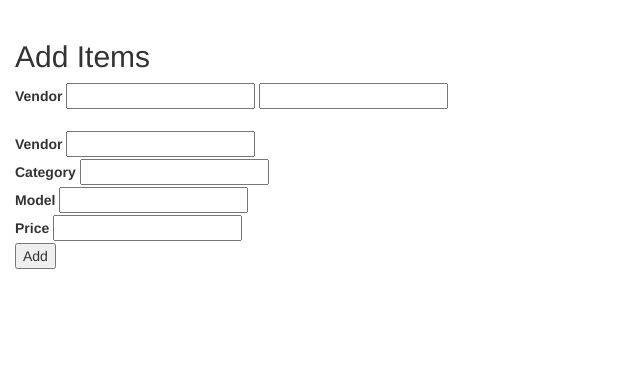
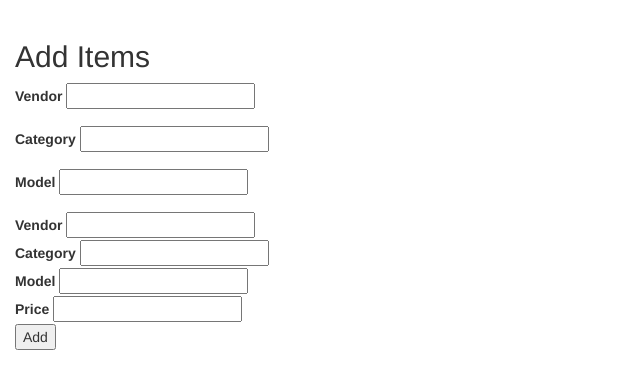
Before and after one commit to Nareshcbit/emarket, a Flask app: page /items_add in a window 1280 px wide. Shown: the part 52-441 px from the top of the page, without its empty margins (0-640 px from the left). Run offline with Flask 2, Linux system fonts and the light colour scheme; some libraries are stand-ins or nearby versions.

Commit message:
Input Form

```diff
--- a/app/templates/items_add.html
+++ b/app/templates/items_add.html
@@ -10,10 +10,20 @@
     {{ form.hidden_tag() }}
 
  	<div class="form-group">
-    <label >{{ form.Vendor.label }}</label>
+	{{ form.Vendor.label }}
     {{ form.Vendor }}
-    <input type="text">
     </div>
+
+ 	<div class="form-group">
+	{{ form.Category.label }}
+    {{ form.Category }}
+    </div>
+
+ 	<div class="form-group">
+	{{ form.Model.label }}
+    {{ form.Model }}
+    </div>
+
 
     {{ form.Vendor.label }}
     {{ form.Vendor }}
```
